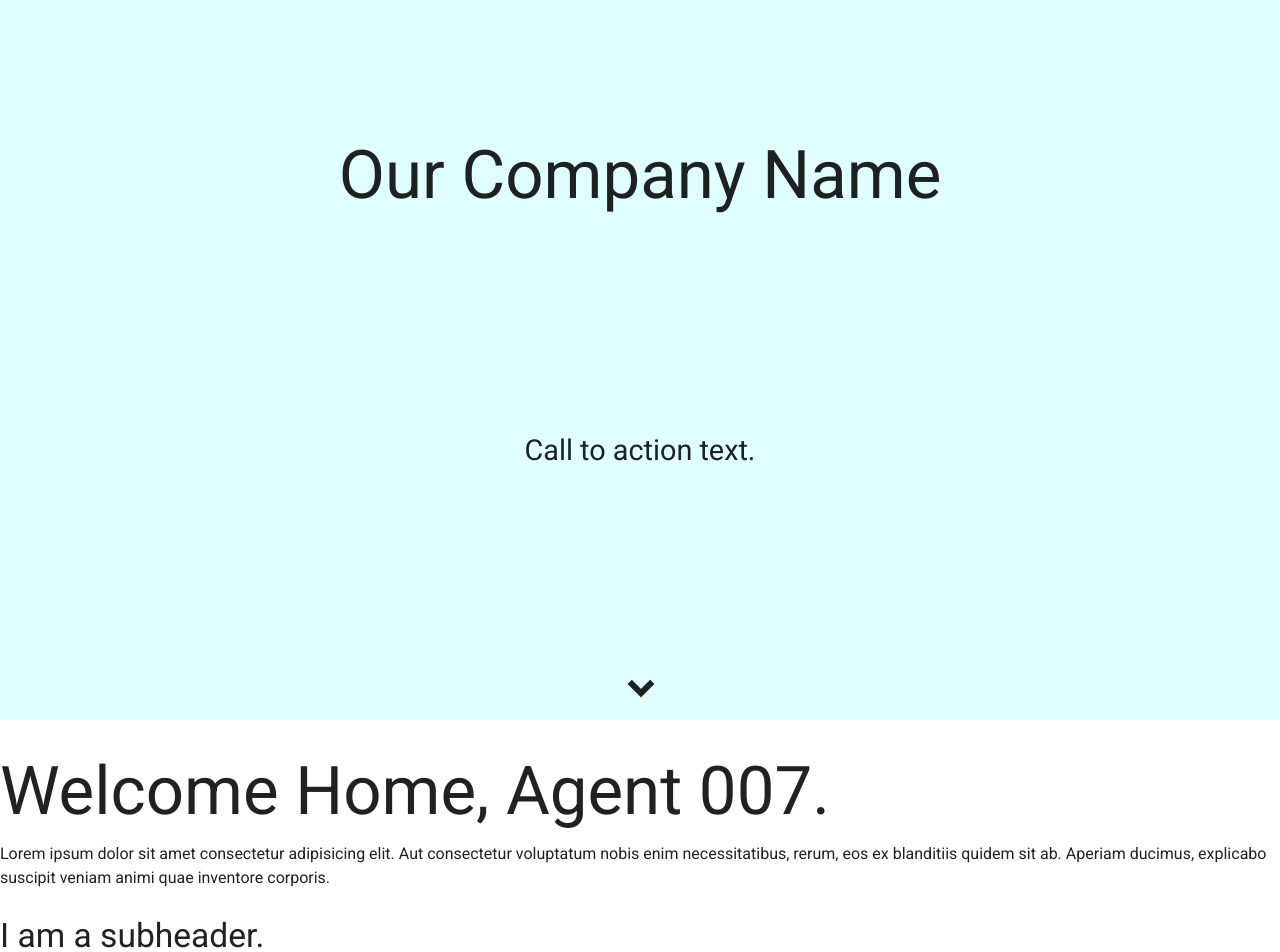
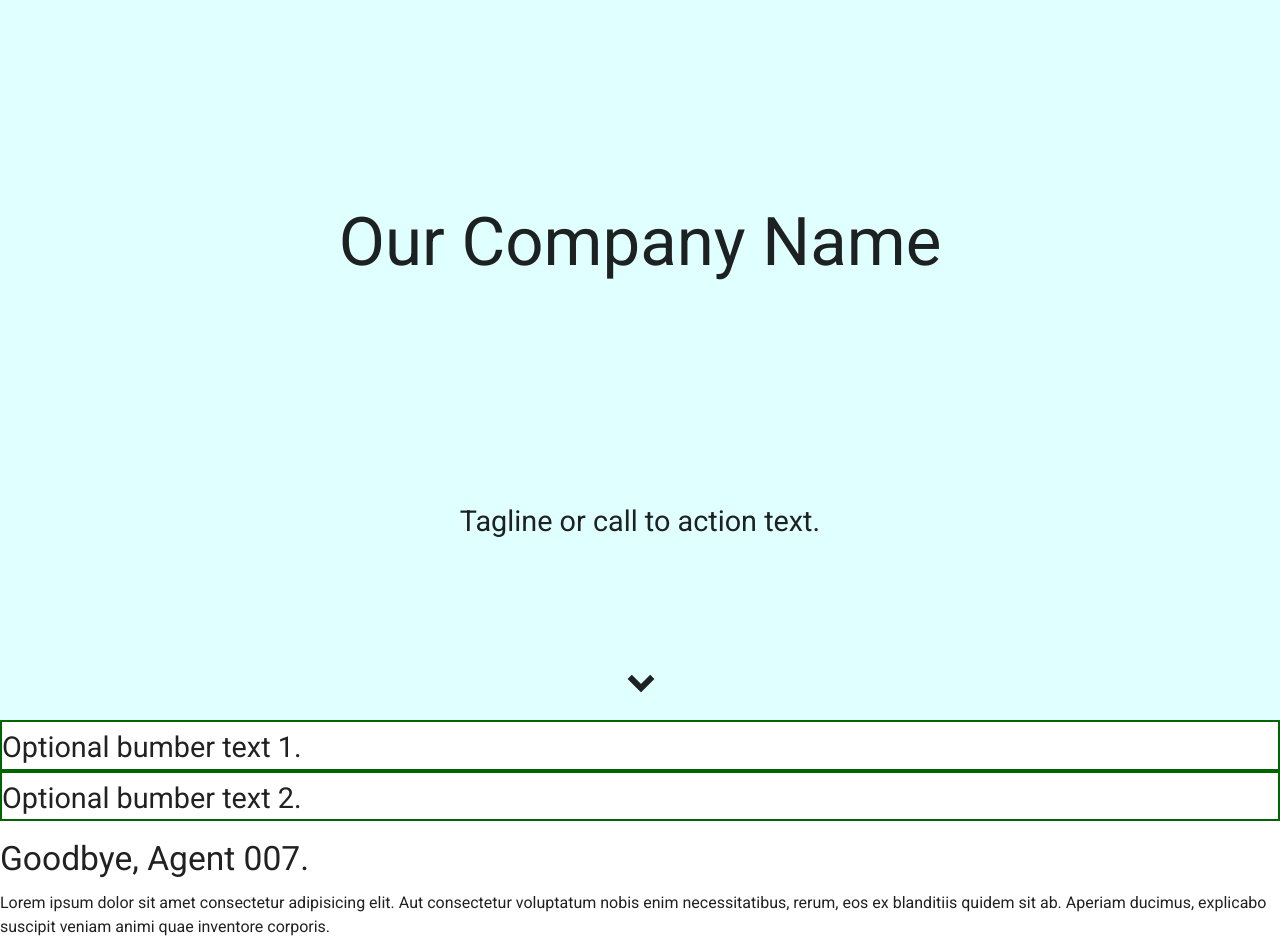
Before and after one commit to jasen-jer/leeroy-jenkins, a React (Create React App) app: page / in a window 1280 px wide. Shown: the top 952 px of the page. Built offline with nearby package versions, Linux system fonts and the light colour scheme.

Commit message:
Created generic components for parallax sections.

```diff
--- a/src/components/Home.js
+++ b/src/components/Home.js
@@ -1,17 +1,17 @@
 import React from 'react';
 import Splash from './Splash'
+import Parallax1 from './Parallax1';
+import Parallax2 from './Parallax2';
 
 const Home = () => {
   return (
     <div>
 
       <Splash />
+      <Parallax1 />
+      <Parallax2 />
 
-      <h1>Welcome Home, Agent 007.</h1>
-
-      <p>Lorem ipsum dolor sit amet consectetur adipisicing elit. Aut consectetur voluptatum nobis enim necessitatibus, rerum, eos ex blanditiis quidem sit ab. Aperiam ducimus, explicabo suscipit veniam animi quae inventore corporis.</p>
-
-      <h2>I am a subheader.</h2>
+      <h2>Goodbye, Agent 007.</h2>
 
       <p>Lorem ipsum dolor sit amet consectetur adipisicing elit. Aut consectetur voluptatum nobis enim necessitatibus, rerum, eos ex blanditiis quidem sit ab. Aperiam ducimus, explicabo suscipit veniam animi quae inventore corporis.</p>
 
--- /dev/null
+++ b/src/components/Parallax1.js
@@ -0,0 +1,11 @@
+import React from 'react';
+
+const Parallax1 = () => {
+  return (
+    <div className="container-p">
+      <h3>Optional bumber text 1.</h3>
+    </div>
+  );
+};
+
+export default Parallax1;
--- /dev/null
+++ b/src/components/Parallax2.js
@@ -0,0 +1,11 @@
+import React from 'react';
+
+const Parallax2 = () => {
+  return (
+    <div className="container-p">
+      <h3>Optional bumber text 2.</h3>
+    </div>
+  );
+};
+
+export default Parallax2;
--- a/src/components/Splash.js
+++ b/src/components/Splash.js
@@ -7,8 +7,8 @@ const Splash = () => {
       <div className="container-splash-top">
         {/* hidden for now */}
         <div className="nav-splash hide">Home | Mission | About Us | Project Samples | Contact</div>
-        <h1>Our Company Name</h1>
-        <h3>Call to action text.</h3>
+        <h1 className="headline-splash">Our Company Name</h1>
+        <h3>Tagline or call to action text.</h3>
       </div>
 
       {/* scroll button */}
--- a/src/css/styles.css
+++ b/src/css/styles.css
@@ -52,11 +52,6 @@ h4 { font-size: 1.2rem; }
 }
 
 /* splash styles */
-.btn-splash-scroll {
-  font-size: 3rem;
-  font-weight: bold;
-}
-
 .container-splash {
   width: 100%;
   height: 90vh;
@@ -67,10 +62,9 @@ h4 { font-size: 1.2rem; }
   justify-content: space-between;
   align-items: center;
 }
-
 .container-splash-top {
   width: 100%;
-  min-height: 80%;
+  height: 90%;
   display: flex;
   flex-direction: column;
   justify-content: space-around;
@@ -78,9 +72,23 @@ h4 { font-size: 1.2rem; }
 }
 .container-splash-bottom {
   width: 100%;
-  min-height: 19%;
+  height: 10%;
+  padding-bottom: 5px;
   display: flex;
   flex-direction: column;
   justify-content: flex-end;
   align-items: center;
 }
+.headline-splash {
+  padding-top: 100px;
+}
+.btn-splash-scroll {
+  padding: 0 10px;
+  font-size: 3rem;
+  font-weight: bold;
+}
+
+/* parallax general styles */
+.container-p {
+  border: solid 2px darkgreen;
+}
```
